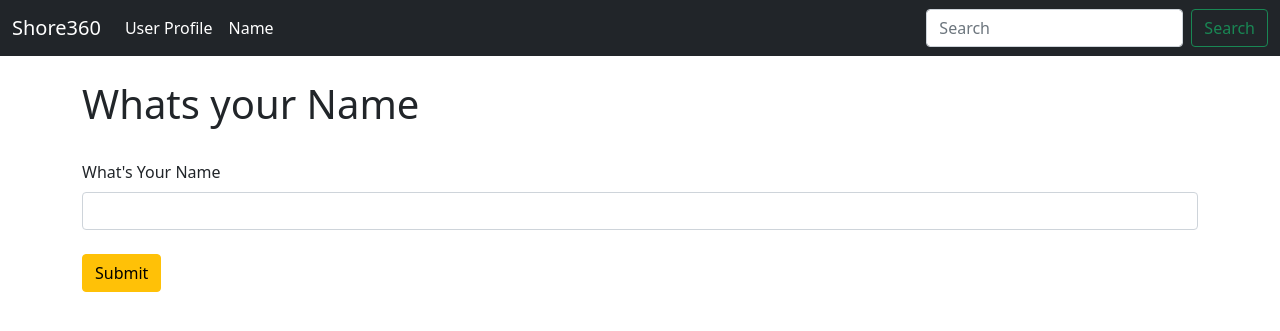
After one commit to renzo031109/Flask, a Flask app: page /name in a window 1280 px wide. The commit adds this page. Shown: the top 331 px of the page. Run offline with Flask 3, Linux system fonts and the light colour scheme.

Commit message:
Added WTF

```diff
--- a/hello.py
+++ b/hello.py
@@ -1,7 +1,17 @@
 from flask import Flask, render_template
+from flask_wtf import FlaskForm
+from wtforms import StringField, SubmitField
+from wtforms.validators import DataRequired
 
 #Create a Flask Instance
 app = Flask(__name__)
+app.config['SECRET_KEY'] = "This is my secret key"
+
+#Create a Form Class
+class NamerForm(FlaskForm):
+    name = StringField("What's Your Name", validators=[DataRequired()])
+    submit = SubmitField("Submit")
+
 
 #Create a route decorator
 @app.route('/')
@@ -29,3 +39,16 @@ def page_not_found(e):
 @app.errorhandler(500)
 def page_not_found(e):
     return render_template("500.html"),500
+
+#Create Name Page
+@app.route('/name',methods=['GET','POST'])
+def name():
+    name = None
+    form = NamerForm()
+    # Validate Form
+    if form.validate_on_submit():
+        name = form.name.data
+        form.name.data = ''
+    return render_template("name.html",
+                           name = name,
+                           form = form)
--- /dev/null
+++ b/templates/name.html
@@ -0,0 +1,19 @@
+
+{% extends 'base.html' %}
+
+{% block content %}
+
+{% if name %}
+    <h1>Hello {{ name }} !! </h1>
+{% else %}
+    <h1>Whats your Name</h1>
+    <br/>
+    <form method='POST'>
+        {{ form.hidden_tag() }}
+        {{ form.name.label(class="form-label") }}
+        {{ form.name(class="form-control") }}
+        <br/>
+        {{ form.submit(class="btn btn-warning") }}
+    </form>
+{% endif %}
+{% endblock %}
--- a/templates/navbar.html
+++ b/templates/navbar.html
@@ -9,9 +9,11 @@
           <li class="nav-item">
             <a class="nav-link active" aria-current="page" href="{{url_for('user',name='renan')}}">User Profile</a>
           </li>
+
           <li class="nav-item">
-            <a class="nav-link" href="#">Link</a>
+            <a class="nav-link active" aria-current="page" href="{{url_for('name')}}">Name</a>
           </li>
+
 
 
         </ul>
```
Also changed, not shown: 1 other file.
